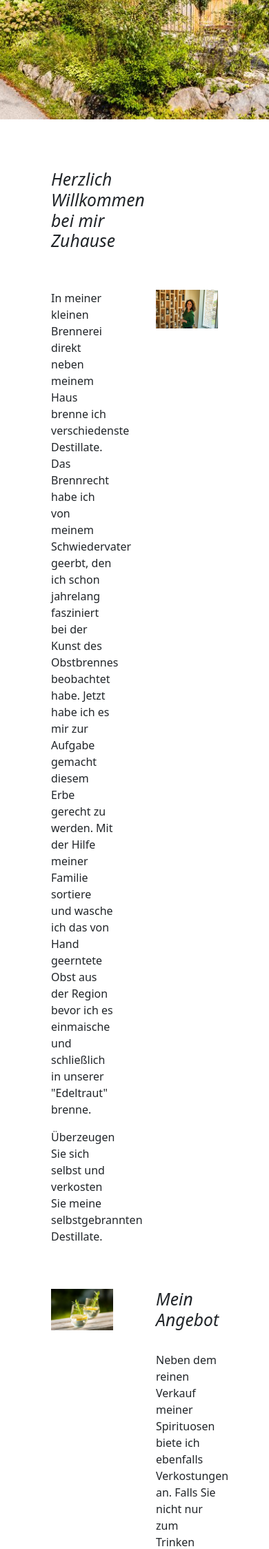
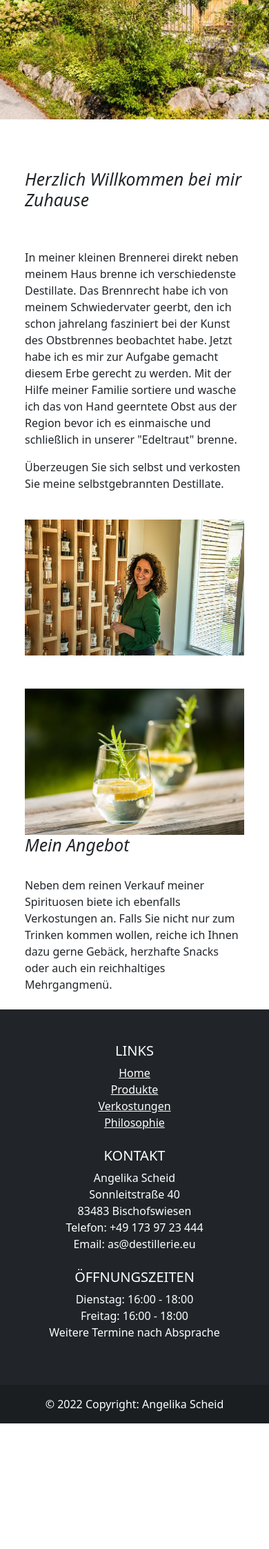
Before and after one commit to venntobi/destille, a Flask app: page / in a window 390 px wide. Shown: the part 431-2676 px from the top of the page at 69% size. After the commit the page ends 2494 px from the top, so only its background shows below. Run offline with Flask 2, Linux system fonts and the light colour scheme.

Commit message:
Update Columns

```diff
--- a/dest/templates/home.html
+++ b/dest/templates/home.html
@@ -10,21 +10,21 @@
 
 <div class="container">
     <div class="row">
-        <div class="col"></div>
-        <div class="col-4">
+        <div class="col-sm"></div>
+        <div class="col-sm-4">
             <h2><em>Herzlich Willkommen bei mir Zuhause</em></h2>
             <br>
         </div>
-        <div class="col"></div>
-        <div class="col-4">
+        <div class="col-sm"></div>
+        <div class="col-sm-4">
 
         </div>
-        <div class="col"></div>
+        <div class="col-sm"></div>
      </div>
 
   <div class="row">
-    <div class="col"></div>
-    <div class="col-4">
+    <div class="col-sm"></div>
+    <div class="col-sm-4">
      <br>
       <p>
         In meiner kleinen Brennerei direkt neben meinem Haus brenne ich verschiedenste Destillate.
@@ -37,22 +37,22 @@
         Überzeugen Sie sich selbst und verkosten Sie meine selbstgebrannten Destillate.
         </p>
     </div>
-    <div class="col"></div>
-    <div class="col-4">
+    <div class="col-sm"></div>
+    <div class="col-sm-4">
     <br>
       <img class="media-decoration-img img-fluid" src="{{url_for('static', filename='/img/angelika_scheid_2.jpg')}}" alt="...">
     </div>
-    <div class="col"></div>
+    <div class="col-sm"></div>
 </div>
 <br>
 <br>
 <div class="row">
-    <div class="col"></div>
-    <div class="col-4">
+    <div class="col-sm"></div>
+    <div class="col-sm-4">
       <img class="media-decoration-img img-fluid" src="{{url_for('static', filename='/img/gin3.jpg')}}" alt="...">
     </div>
-    <div class="col"></div>
-    <div class="col-4">
+    <div class="col-sm"></div>
+    <div class="col-sm-4">
       <h2>
         <em>Mein Angebot</em>
       </h2>
@@ -62,7 +62,7 @@
       wollen, reiche ich Ihnen dazu gerne Gebäck, herzhafte Snacks oder auch ein reichhaltiges Mehrgangmenü.
       </p>
     </div>
-    <div class="col"></div>
+    <div class="col-sm"></div>
  </div>
 </div>
 
```
Also changed, not shown: dest/templates/philosophie.html (+4 -4 lines).
